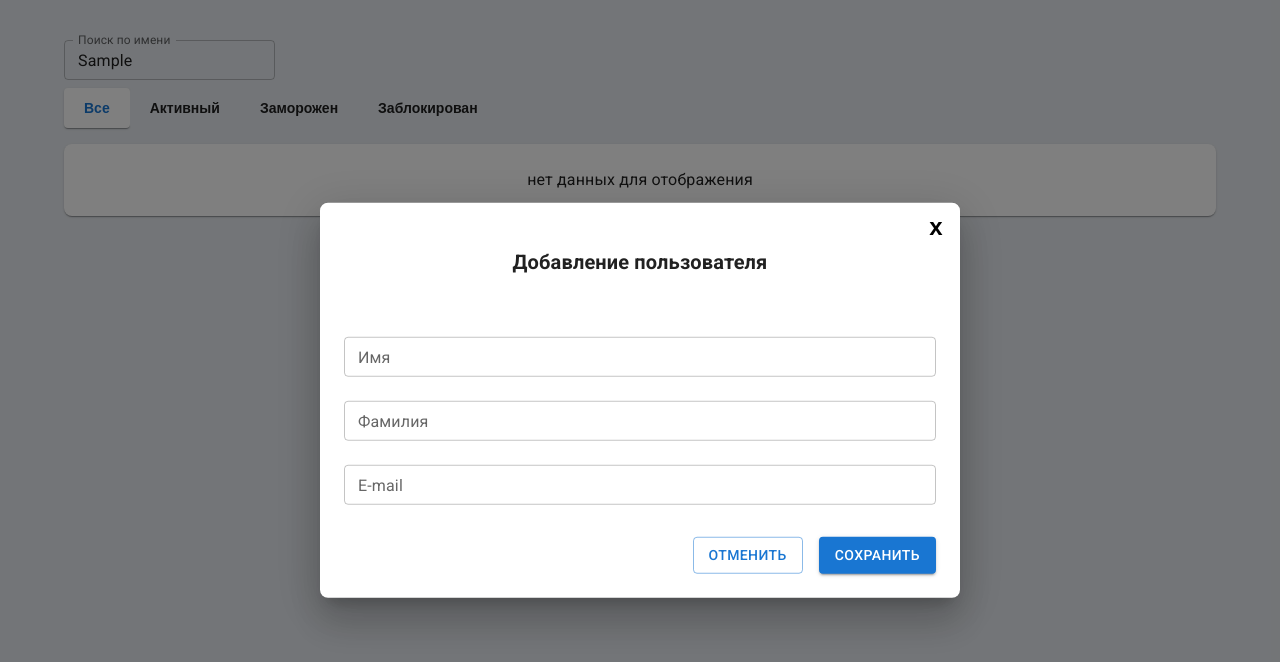
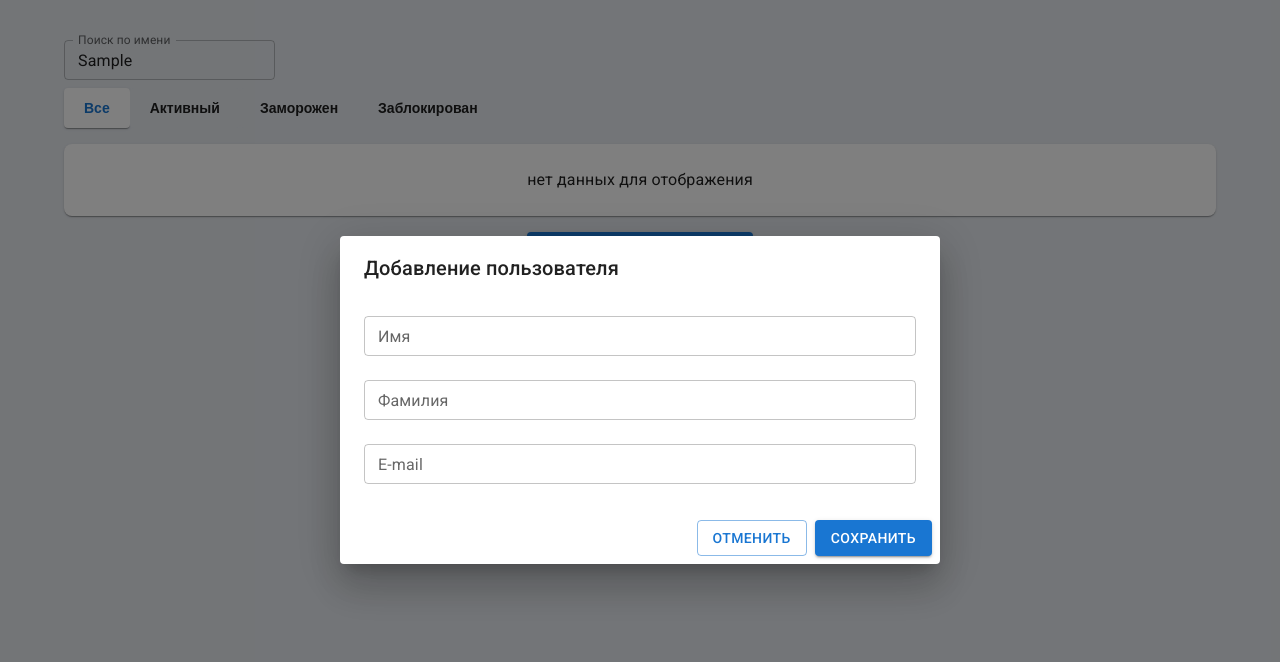
Before and after one commit to NataliaIlina/react-examples, a React app: page / in a window 1280 px wide. Both pictures are taken after typing "Sample" into the empty fields and a click on the button "ДОБАВИТЬ ПОЛЬЗОВАТЕЛЯ". Shown: the top 662 px of the page. Built offline with nearby package versions, Linux system fonts and the light colour scheme.

Commit message:
Добавляем MUI Modal

```diff
--- a/src/ui/Modal/Modal.jsx
+++ b/src/ui/Modal/Modal.jsx
@@ -1,38 +1,23 @@
 import React from 'react';
-import {
-  StyledModal,
-  StyledModalContent,
-  StyledModalTitle,
-  StyledBackdrop,
-  StyledModalActions,
-  StyledModalHeader,
-  StyledCloseIcon,
-} from 'src/ui/Modal/styled';
 import Button from 'src/ui/Button/Button';
+import MuiDialog from '@mui/material/Dialog';
+import MuiDialogActions from '@mui/material/DialogActions';
+import MuiDialogContent from '@mui/material/DialogContent';
+import MuiDialogTitle from '@mui/material/DialogTitle';
 
 const Modal = ({ isOpen, onClose, title, children, acceptButtonTitle = 'Сохранить', onAccept }) => {
-  if (!isOpen) {
-    return null;
-  }
+  return (
+    <MuiDialog open={isOpen} onClose={onClose}>
+      <MuiDialogTitle>{title}</MuiDialogTitle>
 
-  return (
-    <>
-      <StyledBackdrop onClick={onClose} />
-      <StyledModal onClick={(e) => e.stopPropagation()}>
-        <StyledModalHeader>
-          <StyledModalTitle>{title}</StyledModalTitle>
-          <StyledCloseIcon onClick={onClose}>х</StyledCloseIcon>
-        </StyledModalHeader>
-
-        <StyledModalContent>{children}</StyledModalContent>
-        <StyledModalActions>
-          <Button variant="outlined" onClick={onClose}>
-            Отменить
-          </Button>
-          <Button onClick={onAccept}>{acceptButtonTitle}</Button>
-        </StyledModalActions>
-      </StyledModal>
-    </>
+      <MuiDialogContent>{children}</MuiDialogContent>
+      <MuiDialogActions>
+        <Button variant="outlined" onClick={onClose}>
+          Отменить
+        </Button>
+        <Button onClick={onAccept}>{acceptButtonTitle}</Button>
+      </MuiDialogActions>
+    </MuiDialog>
   );
 };
 
--- a/src/ui/Modal/styled.js
+++ /dev/null
@@ -1,67 +0,0 @@
-import styled from '@emotion/styled';
-
-export const StyledBackdrop = styled.div`
-  position: fixed;
-  z-index: 100;
-  top: 0;
-  left: 0;
-  right: 0;
-  bottom: 0;
-  background-color: rgba(0, 0, 0, 0.5);
-`;
-
-export const StyledModal = styled.div`
-  position: fixed;
-  top: 50%;
-  left: 50%;
-  transform: translate(-50%, -50%);
-  background-color: #ffffff;
-  color: rgba(0, 0, 0, 0.87);
-  border-radius: 8px;
-  box-shadow: rgb(0 0 0 / 20%) 0 11px 15px -7px, rgb(0 0 0 / 14%) 0px 24px 38px 3px,
-    rgb(0 0 0 / 12%) 0px 9px 46px 8px;
-  z-index: 101;
-  min-width: 400px;
-  min-height: 250px;
-  padding: 24px;
-  display: flex;
-  flex-direction: column;
-`;
-
-export const StyledModalHeader = styled.div`
-  position: relative;
-`;
-
-export const StyledCloseIcon = styled.button`
-  width: 32px;
-  height: 32px;
-  display: flex;
-  align-items: center;
-  justify-content: center;
-  font-size: 24px;
-  font-weight: 600;
-  padding: 0;
-  cursor: pointer;
-  position: absolute;
-  top: -16px;
-  right: -16px;
-  background: none;
-  border: none;
-`;
-
-export const StyledModalTitle = styled.h3`
-  font-size: 20px;
-  font-weight: 600;
-  text-align: center;
-`;
-
-export const StyledModalContent = styled.div`
-  padding: 24px 0;
-  flex-grow: 2;
-`;
-
-export const StyledModalActions = styled.div`
-  display: flex;
-  justify-content: flex-end;
-  gap: 16px;
-`;
```
